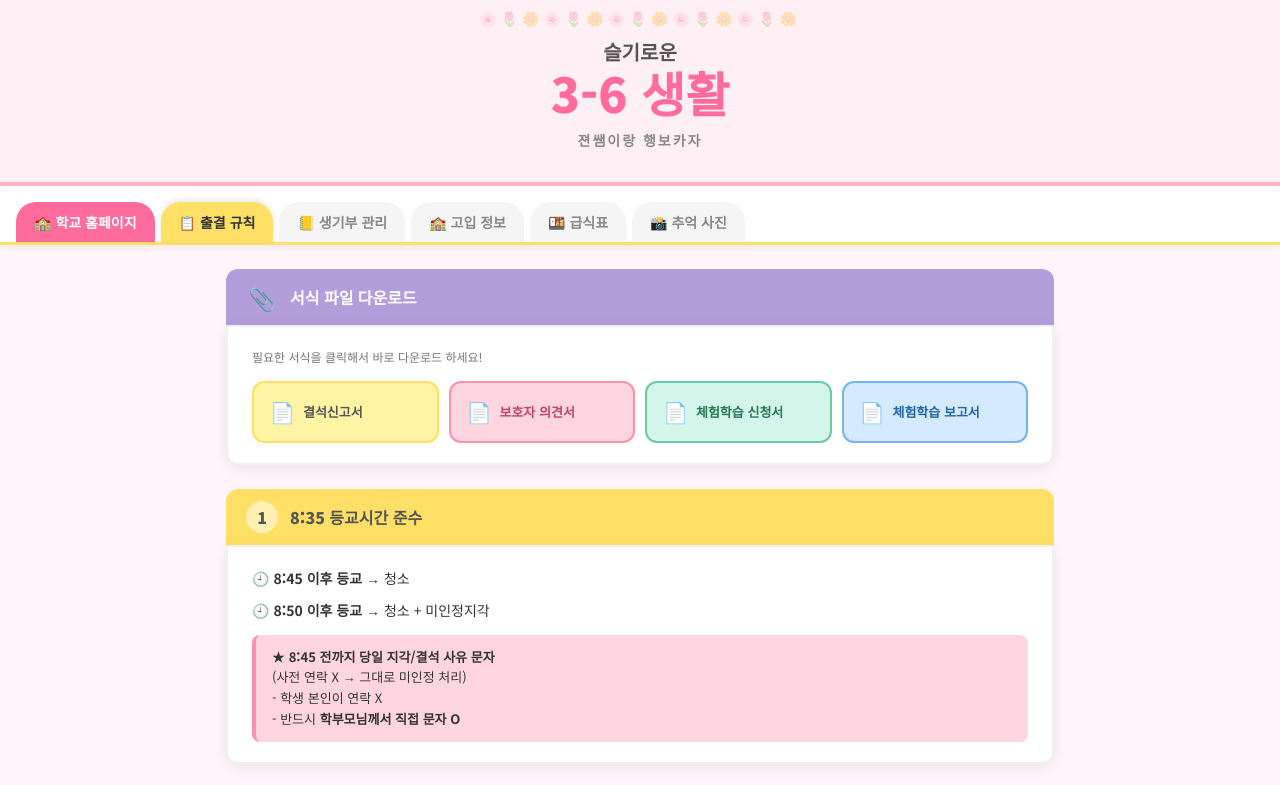
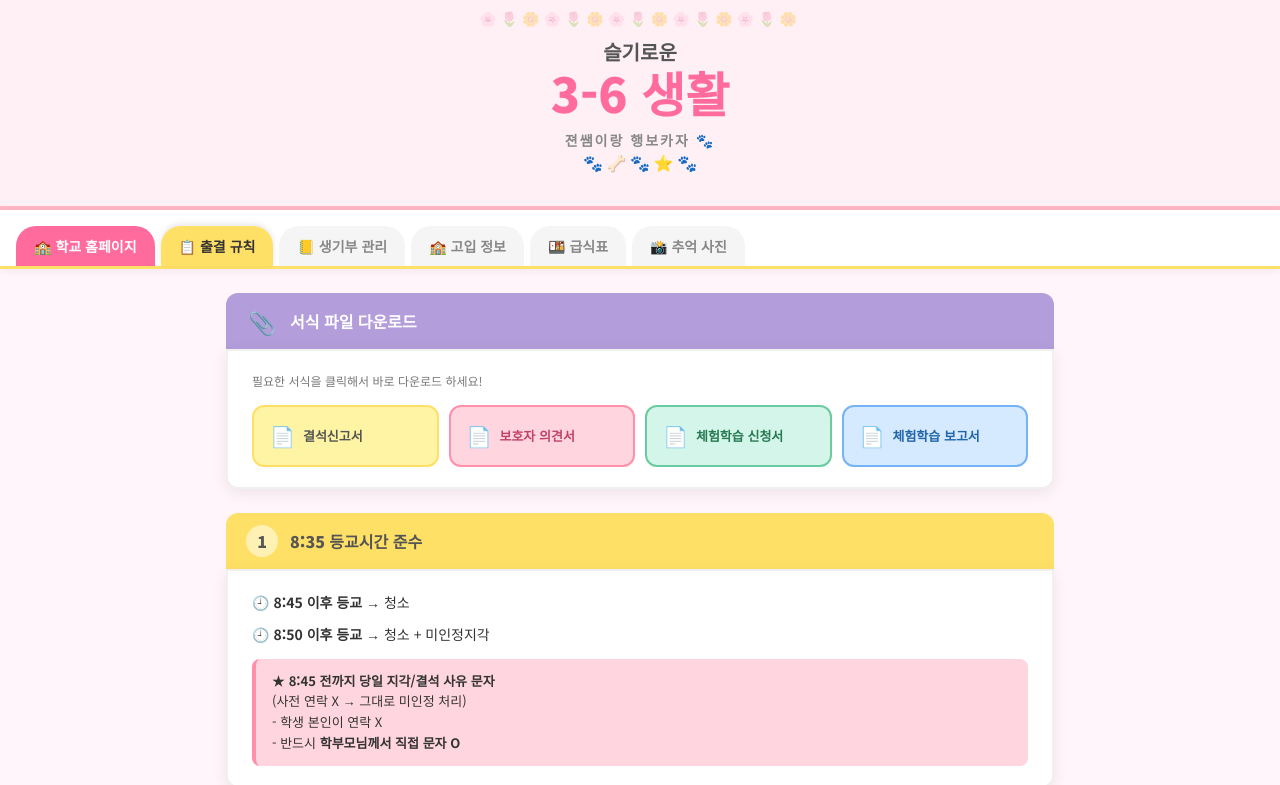
Before and after one commit to peekle4-hash/306-jyssaem, a plain HTML site: page index.html in a window 1280 px wide. Shown: the top 785 px of the page. Drawn offline with nearby package versions, Linux system fonts and the light colour scheme.

Commit message:
Update index.html

```diff
--- a/index.html
+++ b/index.html
@@ -14,9 +14,17 @@
   <header>
     <div class="header-inner">
       <div class="header-title">
-        <h1>슬기로운<br><span class="big-title">3-6 생활</span></h1>
+        <h1 class="main-h1">슬기로운<br><span class="big-title">3-6 생활</span></h1>
       </div>
-      <p class="subtitle">젼쌤이랑 행보카자</p>
+      <p class="subtitle">젼쌤이랑 행보카자 🐾</p>
+    </div>
+    <!-- 마루는강쥐 캐릭터 꾸미기 -->
+    <div class="header-chars">
+      <span class="hchar">🐾</span>
+      <span class="hchar hchar-bounce">🦴</span>
+      <span class="hchar">🐾</span>
+      <span class="hchar hchar-bounce2">⭐</span>
+      <span class="hchar">🐾</span>
     </div>
   </header>
 
```
